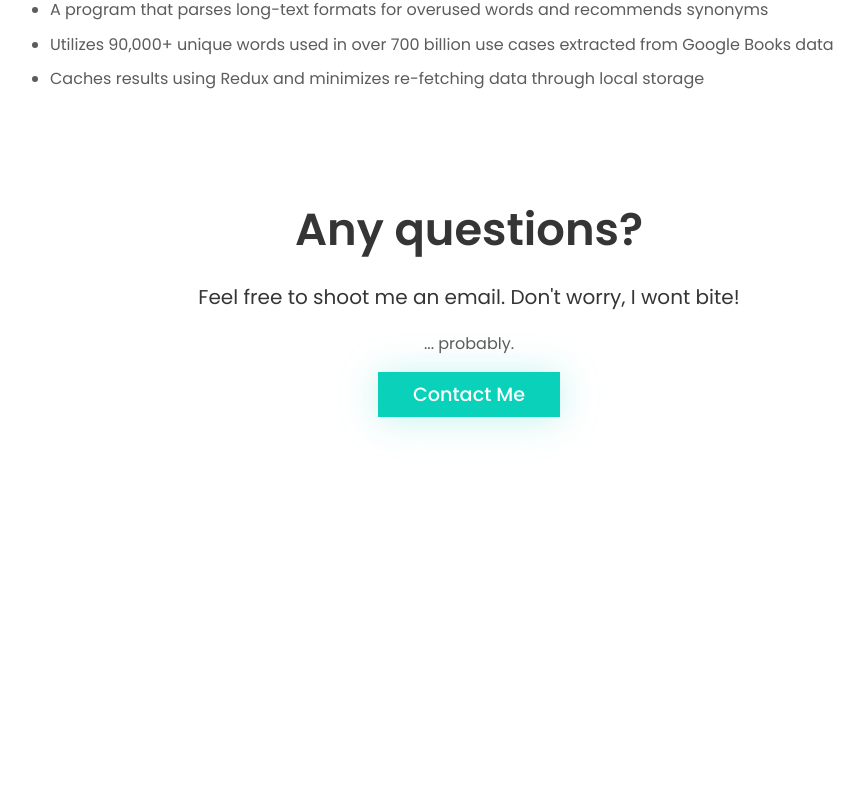
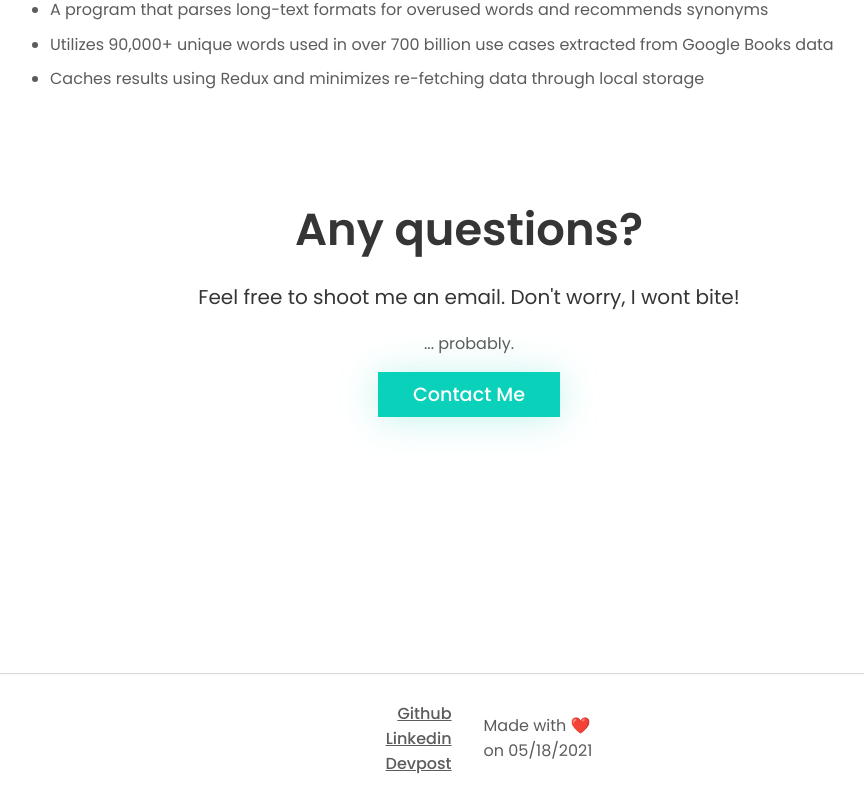
Before and after one commit to omerdemirkan/portfolio-2.0, a Next.js app: page /about-me in a window 1280 px wide. Shown: the part 1975-2777 px from the top of the page, without its empty margins (171-1035 px from the left). Before the commit the page ends 2648 px from the top, so only its background shows below. Built offline with nearby package versions, Linux system fonts and the light colour scheme.

Commit message:
add footer

```diff
--- a/components/Layout.js
+++ b/components/Layout.js
@@ -3,23 +3,82 @@ import NavBar from "./NavBar";
 
 function Layout({ children, activePath }) {
     return (
-        <div className="layout">
-            <NavBar activePath={activePath} />
-            <main>{children}</main>
+        <>
+            <div className="layout-main">
+                <NavBar activePath={activePath} />
+                <main className="content">{children}</main>
+            </div>
+            <hr className="divider" />
+            <footer className="footer">
+                <ul>
+                    <li>
+                        <a
+                            href="https://github.com/omerdemirkan"
+                            className="underline"
+                            target="_blank"
+                            rel="noopener noreferrer"
+                        >
+                            Github
+                        </a>
+                    </li>
+                    <li>
+                        <a
+                            href="https://www.linkedin.com/in/omer-demirkan/"
+                            className="underline"
+                            target="_blank"
+                            rel="noopener noreferrer"
+                        >
+                            Linkedin
+                        </a>
+                    </li>
+                    <li>
+                        <a
+                            href="https://devpost.com/omerdemirkan"
+                            className="underline"
+                            target="_blank"
+                            rel="noopener noreferrer"
+                        >
+                            Devpost
+                        </a>
+                    </li>
+                </ul>
+                <div className="footer-text-section">
+                    <p>
+                        Made with ❤️ <br />
+                        on 05/18/2021
+                    </p>
+                </div>
+            </footer>
             <style jsx>{`
-                .layout {
+                .layout-main {
                     margin: auto;
                     width: 100%;
                     padding: 0 1rem;
                     max-width: 950px;
-                    height: 100vh;
+                    min-height: 100vh;
                 }
-
-                .layout main {
+                .divider {
+                    margin: 0;
+                }
+                .content {
                     padding: 4rem 0 16rem;
                 }
+                .footer {
+                    padding: 1.4rem 1rem;
+                    display: flex;
+                    justify-content: center;
+                    align-items: center;
+                }
+                .footer ul {
+                    list-style: none;
+                    text-align: right;
+                    margin: 0 1rem;
+                }
+                .footer-text-section {
+                    margin: 0 1rem;
+                }
             `}</style>
-        </div>
+        </>
     );
 }
 
--- a/pages/about-me.js
+++ b/pages/about-me.js
@@ -84,7 +84,7 @@ function aboutMePage() {
 
             <h1 style={{ marginBottom: "0" }}>🏫 Education</h1>
             {education.map((e) => (
-                <ContentBlock {...e} />
+                <ContentBlock {...e} key={e.title} />
             ))}
 
             <br />
@@ -92,7 +92,7 @@ function aboutMePage() {
 
             <h1 style={{ marginBottom: "0" }}>💼 Experience</h1>
             {expriences.map((e) => (
-                <ContentBlock {...e} />
+                <ContentBlock {...e} key={e.title} />
             ))}
 
             <br />
@@ -100,7 +100,7 @@ function aboutMePage() {
 
             <h1 style={{ marginBottom: "0" }}>🏆 Achievements</h1>
             {achievements.map((a) => (
-                <ContentBlock {...a} />
+                <ContentBlock {...a} key={a.title} />
             ))}
 
             <br />
@@ -108,7 +108,7 @@ function aboutMePage() {
 
             <h1 style={{ marginBottom: "0" }}>💻 Notable Projects</h1>
             {projects.map((p) => (
-                <ContentBlock {...p} />
+                <ContentBlock {...p} key={p.title} />
             ))}
 
             <br />
--- a/styles/globals.css
+++ b/styles/globals.css
@@ -37,6 +37,11 @@ h6 {
 p,
 a {
   color: var(--contrast-secondary);
+}
+
+a,
+button {
+  cursor: pointer;
 }
 
 h1 {
```
